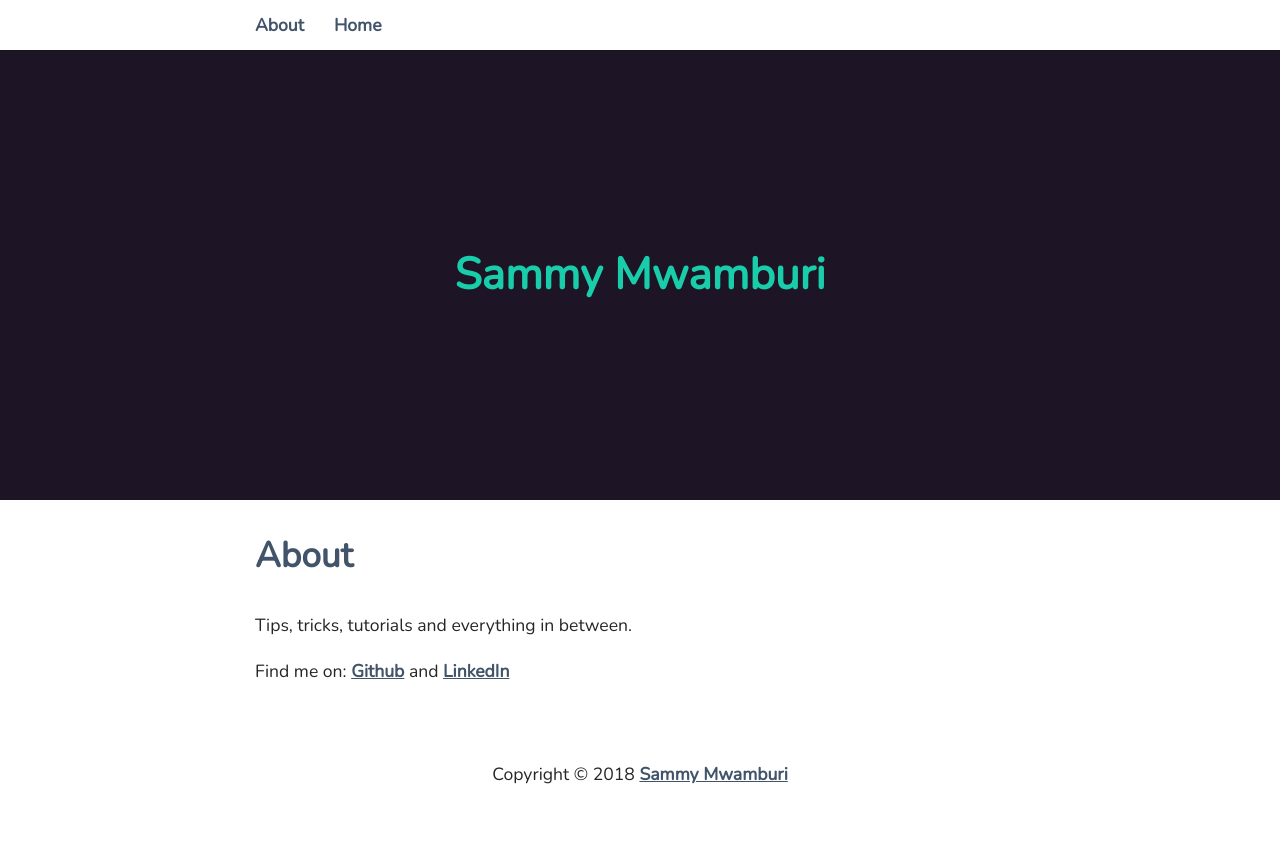
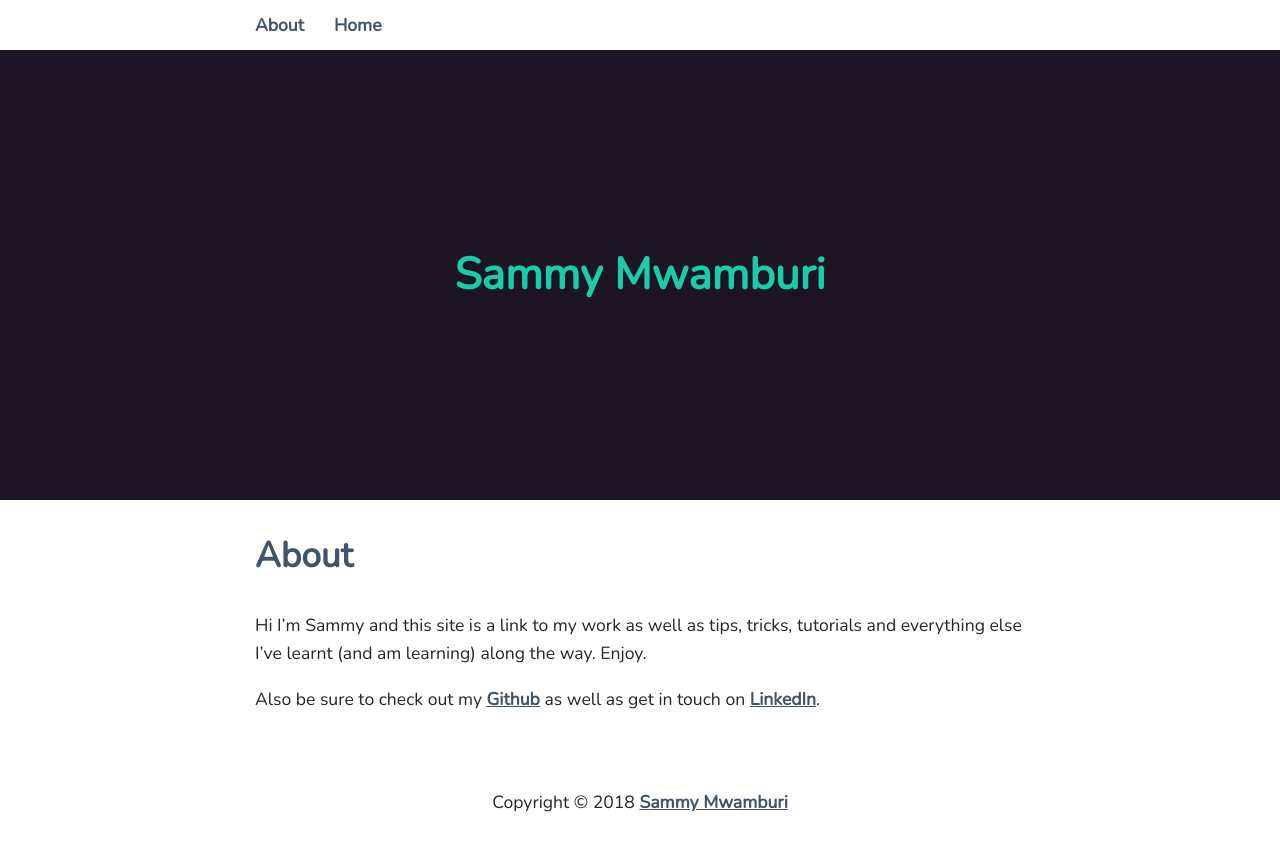
Before and after one commit to mghendi/cerealandcoldmilk, a Jekyll site: the page built from about.md, in a window 1280 px wide. Shown: the top 851 px of the page. Built offline with Jekyll 4.4.1, drawn with Linux system fonts in a browser that asks for light colours.

Commit message:
30/07/18

```diff
--- a/_config.yml
+++ b/_config.yml
@@ -18,7 +18,7 @@ email: sam.mwamburi@gmail.com
 description: >- # this means to ignore newlines until "baseurl:"
   Tips, Tricks and Tutorials.
 baseurl: "/cerealandcoldmilk" # the subpath of your site, e.g. /blog
-url: "http://mwamburi.github.io" # the base hostname & protocol for your site, e.g. http://example.com
+url: "http://mghendi.github.io" # the base hostname & protocol for your site, e.g. http://example.com
 twitter_username: itssamix
 github_username:  mghendi
 
--- a/about.md
+++ b/about.md
@@ -4,9 +4,9 @@ title: About
 permalink: /about/
 ---
 
-Tips, tricks, tutorials and everything in between.
+Hi I'm Sammy and this site is a link to my work as well as tips, tricks, tutorials and everything else I've learnt (and am learning) along the way. Enjoy.
 
-Find me on:
+Also be sure to check out my
 [Github](https://github.com/mghendi/)
-    and
-[LinkedIn](https://www.linkedin.com/in/mwamburi/)
+    as well as get in touch on
+[LinkedIn](https://www.linkedin.com/in/mwamburi/).
```
